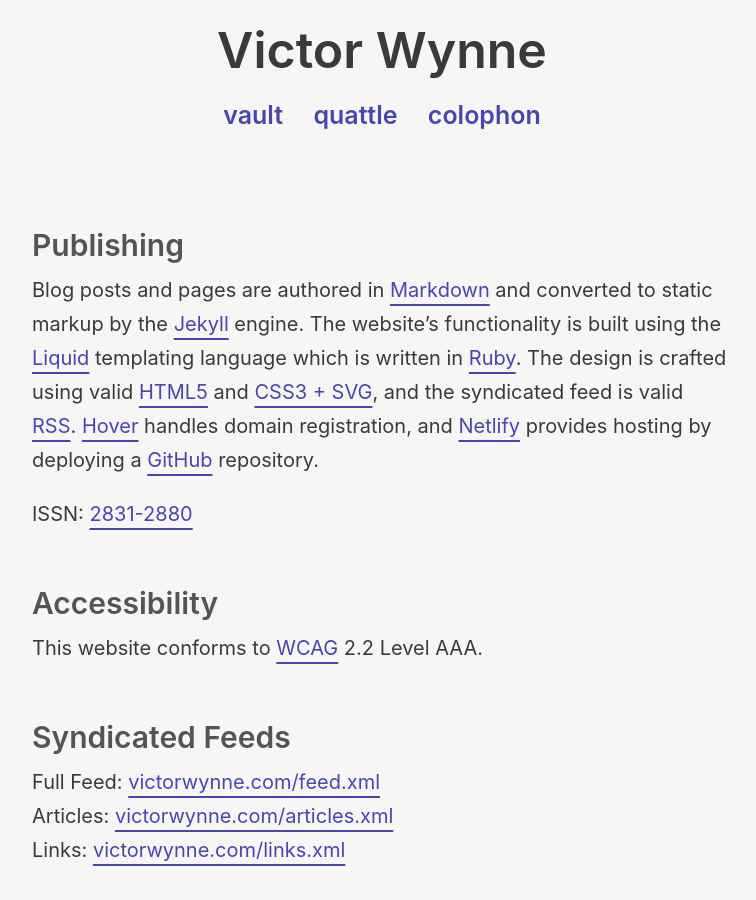
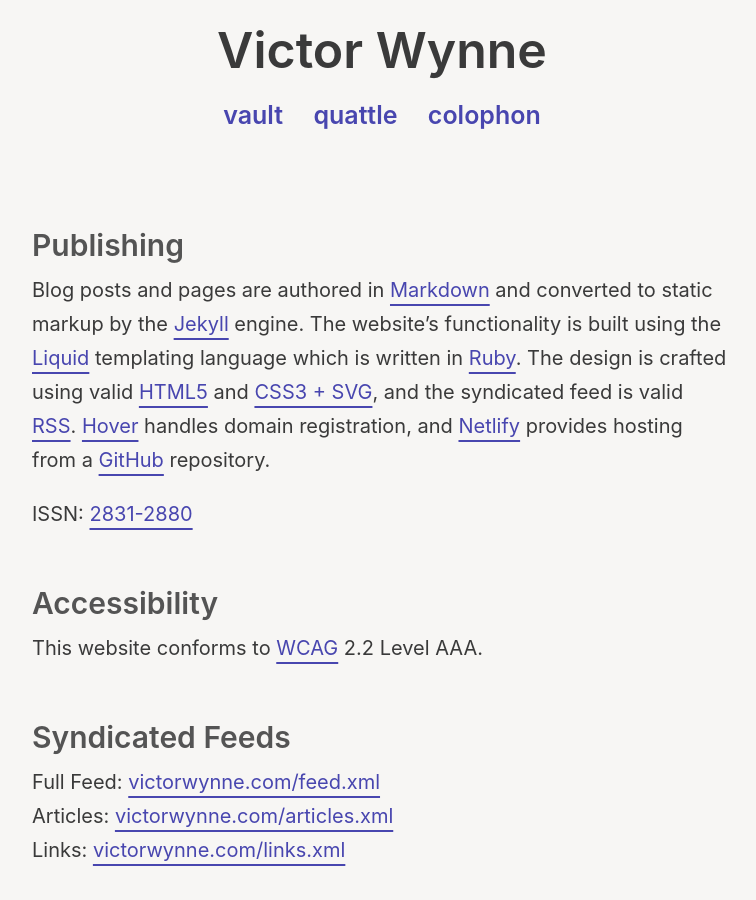
Before and after one commit to victorwynne/victorwynne, a Jekyll site: the page built from colophon.md, in a window 1280 px wide and 900 px high. Shown: the whole window, without its empty margins (258-1014 px from the left). Built offline with Jekyll 4.4.1, drawn with Linux system fonts in a browser that asks for light colours.

Commit message:
colophon.md

```diff
--- a/colophon.md
+++ b/colophon.md
@@ -20,7 +20,7 @@ description: Details about publishing, accessibility, and functionality for this
 
 ## Publishing
 
-Blog posts and pages are authored in [Markdown](https://en.m.wikipedia.org/wiki/Markdown) and converted to static markup by the [Jekyll](https://jekyllrb.com) engine. The website’s functionality is built using the [Liquid](https://shopify.github.io/liquid/) templating language which is written in [Ruby](https://www.ruby-lang.org/en/). The design is crafted using valid [HTML5](https://validator.w3.org/nu/?doc=https%3A%2F%2Fvictorwynne.com%2F) and [CSS3 + SVG](https://jigsaw.w3.org/css-validator/validator?uri=https%3A%2F%2Fvictorwynne.com&profile=css3svg&usermedium=all&warning=0&vextwarning=), and the syndicated feed is valid [RSS](https://validator.w3.org/feed/check.cgi?url=https%3A%2F%2Fvictorwynne.com%2Ffeed.xml). [Hover](https://hover.com/) handles domain registration, and [Netlify](https://www.netlify.com) provides hosting by deploying a [GitHub](https://www.github.com/victorwynne/victorwynne/) repository.
+Blog posts and pages are authored in [Markdown](https://en.m.wikipedia.org/wiki/Markdown) and converted to static markup by the [Jekyll](https://jekyllrb.com) engine. The website’s functionality is built using the [Liquid](https://shopify.github.io/liquid/) templating language which is written in [Ruby](https://www.ruby-lang.org/en/). The design is crafted using valid [HTML5](https://validator.w3.org/nu/?doc=https%3A%2F%2Fvictorwynne.com%2F) and [CSS3 + SVG](https://jigsaw.w3.org/css-validator/validator?uri=https%3A%2F%2Fvictorwynne.com&profile=css3svg&usermedium=all&warning=0&vextwarning=), and the syndicated feed is valid [RSS](https://validator.w3.org/feed/check.cgi?url=https%3A%2F%2Fvictorwynne.com%2Ffeed.xml). [Hover](https://hover.com/) handles domain registration, and [Netlify](https://www.netlify.com) provides hosting from a [GitHub](https://www.github.com/victorwynne/victorwynne/) repository.
 
 ISSN: [2831-2880](https://portal.issn.org/resource/ISSN/2831-2880)<br><br>
 
```
